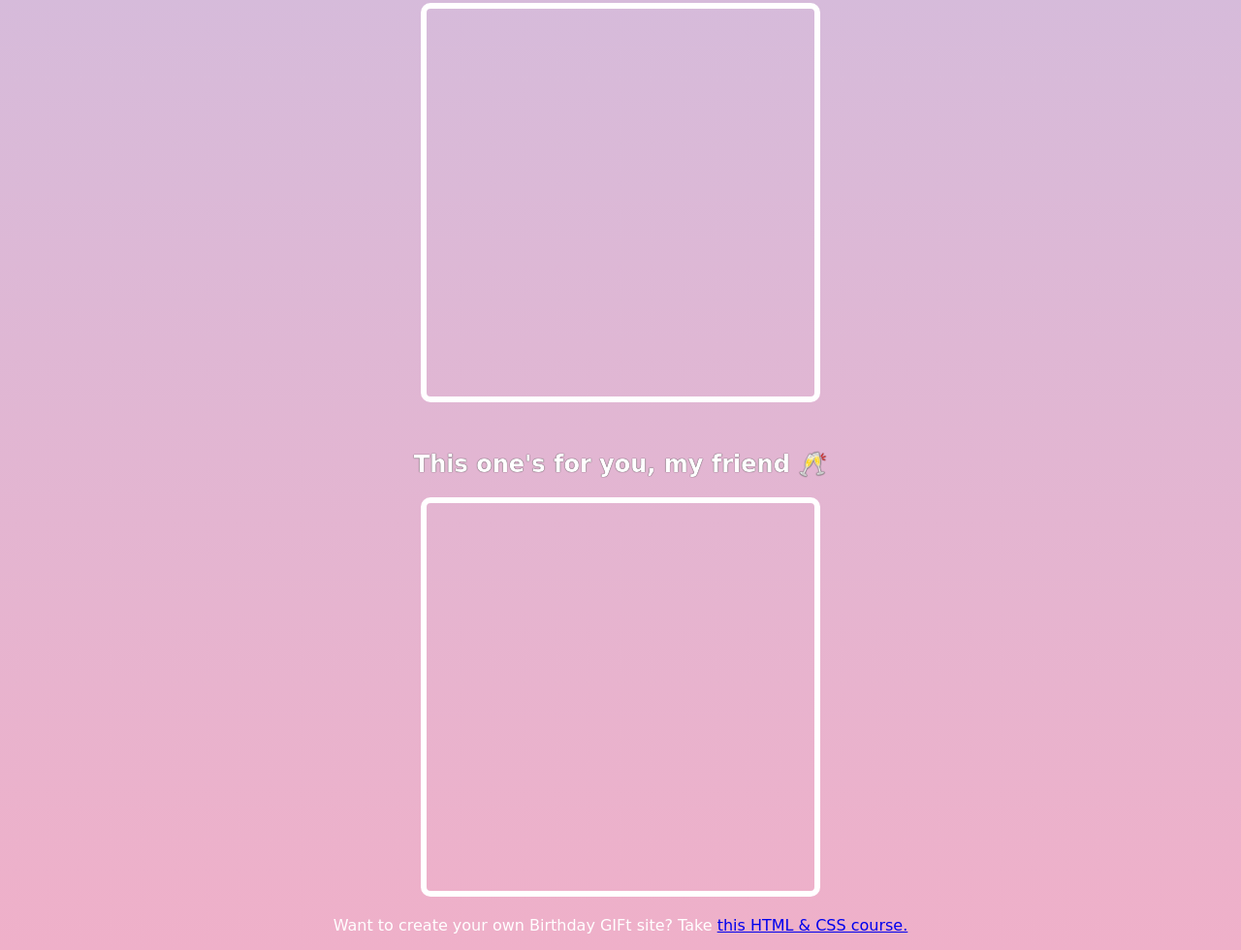
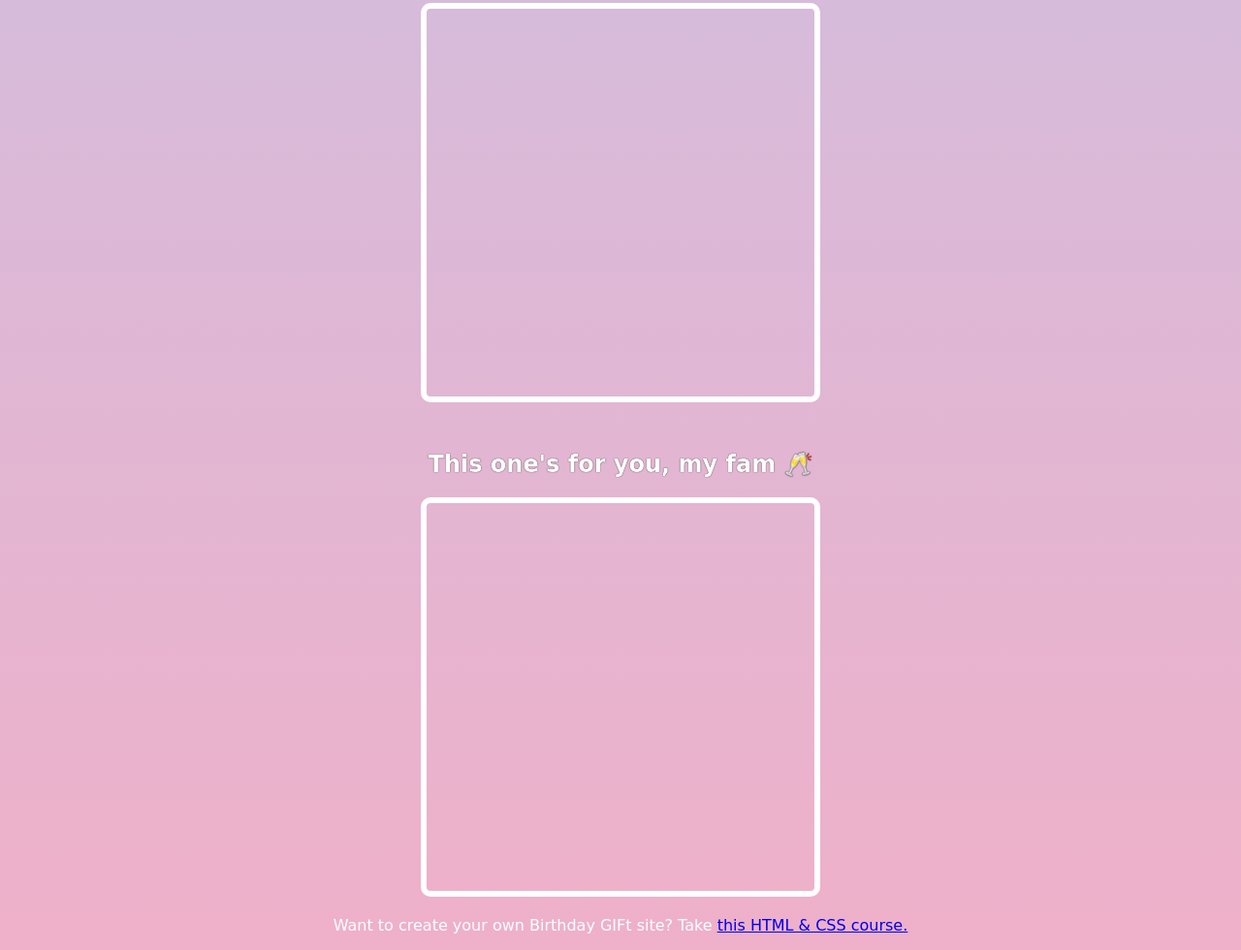
Before and after one commit to Dave-Vermeulen/birthday_GIFt, a website built with Vite: page index.html in a window 1280 px wide. Shown: the part 2045-3025 px from the top of the page at 97% size. Built offline with nearby package versions, Linux system fonts and the light colour scheme; files whose address does not match are found by name; a web font is replaced by a local one.

Commit message:
Update index.html

```diff
--- a/index.html
+++ b/index.html
@@ -42,7 +42,7 @@
 
         <!-- Fifth Gift Section: Cheers Image -->
         <div class="gift-section">
-            <h2 class="gift-title">This one's for you, my friend 🥂</h2>
+            <h2 class="gift-title">This one's for you, my fam 🥂</h2>
             <div class="gift-img" id="gift-img-cheers"></div>
         </div>
 
```
